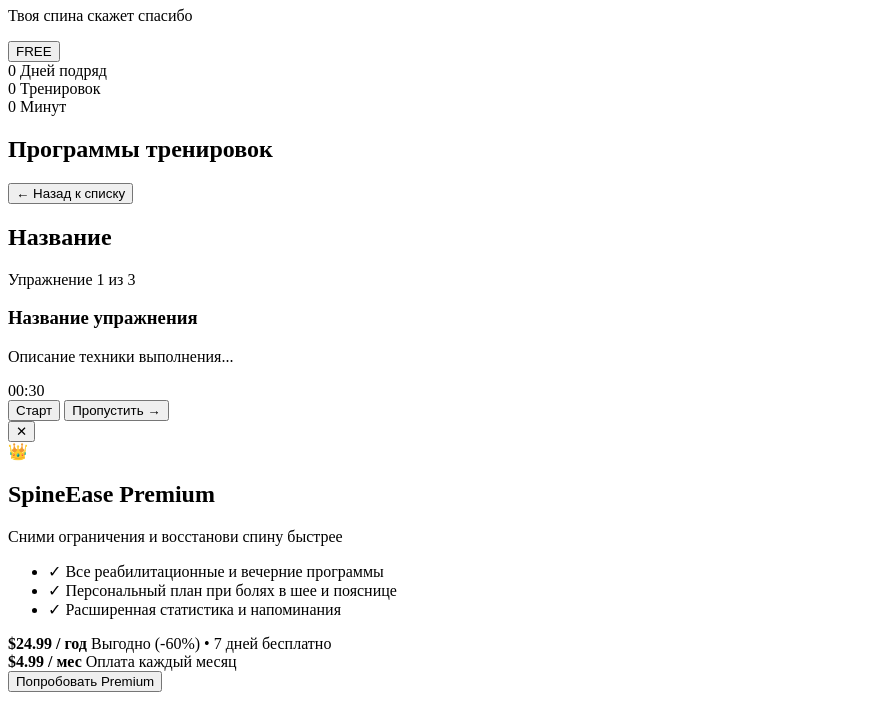
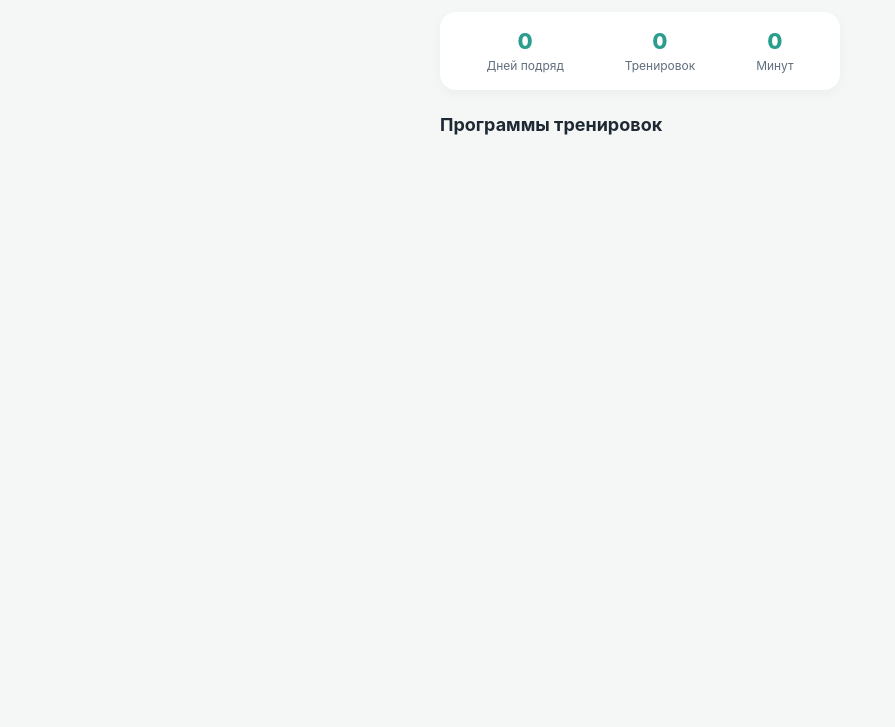
Before and after one commit to kausiks-00/Spine-ease, a plain HTML site: page index.html in a window 1280 px wide. Shown: the part 73-800 px from the top of the page, without its empty margins (0-895 px from the left). Drawn offline with Linux system fonts and the light colour scheme.

Commit message:
Refactor style.css to use CSS variables
Removed HTML structure and added CSS variables for styling.

```diff
--- a/style.css
+++ b/style.css
@@ -1,87 +1,65 @@
-<!DOCTYPE html>
-<html lang="ru">
-<head>
-  <meta charset="UTF-8" />
-  <meta name="viewport" content="width=device-width, initial-scale=1.0" />
-  <title>SpineEase — Здоровая осанка</title>
-  <link rel="stylesheet" href="style.css" />
-</head>
-<body>
-  <div class="app">
-    <!-- Шапка -->
-    <header class="header">
-      <div>
-        <h1>SpineEase</h1>
-        <p class="subtitle">Твоя спина скажет спасибо</p>
-      </div>
-      <button id="premiumBadge" class="badge free" onclick="openPaywall()">FREE</button>
-    </header>
+:root {
+  --bg: #f4f7f6;
+  --card: #ffffff;
+  --primary: #2a9d8f;
+  --primary-dark: #21867a;
+  --accent: #f4a261;
+  --text: #1f2933;
+  --muted: #616e7c;
+}
 
-    <!-- Прогресс пользователя -->
-    <section class="stats-card">
-      <div class="stat">
-        <span id="streakCount" class="stat-num">0</span>
-        <span class="stat-label">Дней подряд</span>
-      </div>
-      <div class="stat">
-        <span id="workoutsCount" class="stat-num">0</span>
-        <span class="stat-label">Тренировок</span>
-      </div>
-      <div class="stat">
-        <span id="minutesCount" class="stat-num">0</span>
-        <span class="stat-label">Минут</span>
-      </div>
-    </section>
+* { box-sizing: border-box; margin: 0; padding: 0; font-family: -apple-system, BlinkMacSystemFont, "Segoe UI", Roboto, sans-serif; }
+body { background: var(--bg); color: var(--text); display: flex; justify-content: center; min-height: 100vh; }
+.app { width: 100%; max-width: 440px; padding: 20px; }
 
-    <!-- Список программ -->
-    <main id="homeView">
-      <h2 class="section-title">Программы тренировок</h2>
-      <div id="programsList" class="programs-list"></div>
-    </main>
+.header { display: flex; justify-content: space-between; align-items: center; margin-bottom: 20px; }
+h1 { font-size: 24px; font-weight: 800; color: var(--primary-dark); }
+.subtitle { font-size: 13px; color: var(--muted); }
 
-    <!-- Экран активной тренировки -->
-    <section id="workoutView" class="workout-view hidden">
-      <button class="back-btn" onclick="exitWorkout()">← Назад к списку</button>
-      <h2 id="workoutTitle">Название</h2>
-      <div class="exercise-box">
-        <div id="exerciseStep" class="step-indicator">Упражнение 1 из 3</div>
-        <h3 id="exerciseName">Название упражнения</h3>
-        <p id="exerciseDesc">Описание техники выполнения...</p>
-        <div id="timerDisplay" class="timer">00:30</div>
-      </div>
-      <div class="controls">
-        <button id="timerToggleBtn" class="btn primary" onclick="toggleTimer()">Старт</button>
-        <button class="btn secondary" onclick="nextExercise()">Пропустить →</button>
-      </div>
-    </section>
+.badge { border: none; padding: 6px 12px; border-radius: 20px; font-weight: 700; font-size: 12px; cursor: pointer; }
+.badge.free { background: #e4e7eb; color: var(--text); }
+.badge.pro { background: linear-gradient(135deg, #f4a261, #e76f51); color: #fff; }
 
-    <!-- Модальное окно Premium (Paywall) -->
-    <div id="paywallModal" class="modal hidden">
-      <div class="modal-content">
-        <button class="close-modal" onclick="closePaywall()">✕</button>
-        <div class="crown">👑</div>
-        <h2>SpineEase Premium</h2>
-        <p class="modal-desc">Сними ограничения и восстанови спину быстрее</p>
-        <ul class="perks">
-          <li>✓ Все реабилитационные и вечерние программы</li>
-          <li>✓ Персональный план при болях в шее и пояснице</li>
-          <li>✓ Расширенная статистика и напоминания</li>
-        </ul>
-        <div class="plans">
-          <div class="plan selected" onclick="selectPlan(this, 'Год')">
-            <strong>$24.99 / год</strong>
-            <span>Выгодно (-60%) • 7 дней бесплатно</span>
-          </div>
-          <div class="plan" onclick="selectPlan(this, 'Месяц')">
-            <strong>$4.99 / мес</strong>
-            <span>Оплата каждый месяц</span>
-          </div>
-        </div>
-        <button class="btn premium-btn" onclick="activatePremium()">Попробовать Premium</button>
-      </div>
-    </div>
-  </div>
+.stats-card { background: var(--card); border-radius: 16px; padding: 16px; display: flex; justify-content: space-around; box-shadow: 0 4px 12px rgba(0,0,0,0.04); margin-bottom: 24px; }
+.stat { text-align: center; }
+.stat-num { display: block; font-size: 22px; font-weight: 800; color: var(--primary); }
+.stat-label { font-size: 12px; color: var(--muted); }
 
-  <script src="app.js"></script>
-</body>
-</html>
+.section-title { font-size: 18px; margin-bottom: 12px; }
+.programs-list { display: flex; flex-direction: column; gap: 12px; }
+
+.program-card { background: var(--card); border-radius: 16px; padding: 16px; box-shadow: 0 4px 12px rgba(0,0,0,0.04); cursor: pointer; transition: transform 0.15s; position: relative; border: 2px solid transparent; }
+.program-card:active { transform: scale(0.98); }
+.program-card.locked { opacity: 0.85; border-color: #fde8d7; }
+.program-top { display: flex; justify-content: space-between; align-items: center; margin-bottom: 6px; }
+.program-title { font-weight: 700; font-size: 16px; }
+.tag { font-size: 11px; padding: 3px 8px; border-radius: 8px; font-weight: 700; }
+.tag.free { background: #e6f4f1; color: var(--primary-dark); }
+.tag.pro { background: #fff3e6; color: #d97706; }
+.program-meta { font-size: 13px; color: var(--muted); }
+
+.hidden { display: none !important; }
+.back-btn { background: none; border: none; color: var(--primary); font-weight: 600; margin-bottom: 16px; cursor: pointer; font-size: 15px; }
+.exercise-box { background: var(--card); border-radius: 20px; padding: 24px; text-align: center; margin: 16px 0; box-shadow: 0 6px 20px rgba(0,0,0,0.05); }
+.step-indicator { font-size: 12px; color: var(--primary); font-weight: 700; text-transform: uppercase; margin-bottom: 8px; }
+#exerciseName { font-size: 20px; margin-bottom: 10px; }
+#exerciseDesc { font-size: 14px; color: var(--muted); line-height: 1.5; margin-bottom: 20px; }
+.timer { font-size: 48px; font-weight: 800; color: var(--text); font-variant-numeric: tabular-nums; }
+
+.controls { display: flex; gap: 10px; }
+.btn { flex: 1; padding: 14px; border: none; border-radius: 14px; font-size: 16px; font-weight: 700; cursor: pointer; }
+.btn.primary { background: var(--primary); color: #fff; }
+.btn.secondary { background: #e4e7eb; color: var(--text); }
+
+/* Paywall Modal */
+.modal { position: fixed; inset: 0; background: rgba(0,0,0,0.55); display: flex; align-items: flex-end; justify-content: center; z-index: 100; }
+.modal-content { background: #fff; width: 100%; max-width: 440px; border-radius: 24px 24px 0 0; padding: 24px; position: relative; text-align: center; }
+.close-modal { position: absolute; right: 16px; top: 16px; background: #f0f0f0; border: none; width: 32px; height: 32px; border-radius: 50%; cursor: pointer; }
+.crown { font-size: 40px; margin-bottom: 8px; }
+.modal-desc { color: var(--muted); font-size: 14px; margin: 6px 0 16px; }
+.perks { text-align: left; list-style: none; margin-bottom: 18px; font-size: 14px; display: flex; flex-direction: column; gap: 8px; }
+.plans { display: flex; flex-direction: column; gap: 10px; margin-bottom: 18px; }
+.plan { border: 2px solid #e4e7eb; border-radius: 14px; padding: 12px; text-align: left; cursor: pointer; display: flex; flex-direction: column; }
+.plan.selected { border-color: var(--accent); background: #fffaf5; }
+.plan span { font-size: 12px; color: var(--muted); }
+.premium-btn { width: 100%; background: linear-gradient(135deg, #f4a261, #e76f51); color: #fff; }
```
